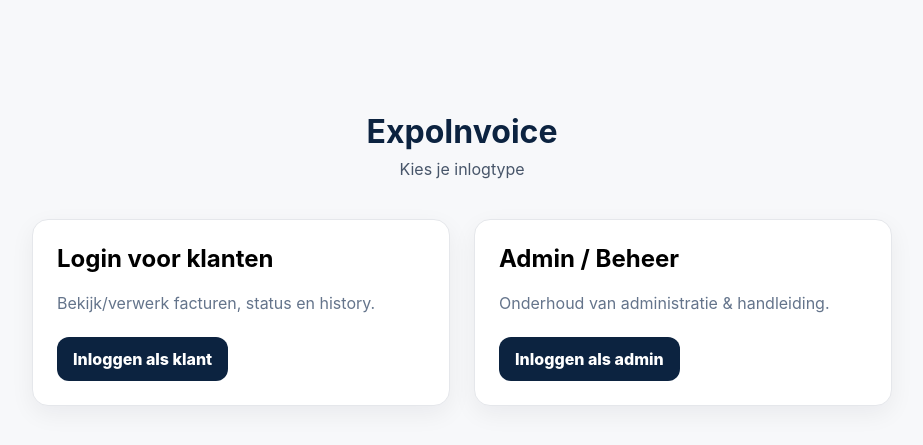
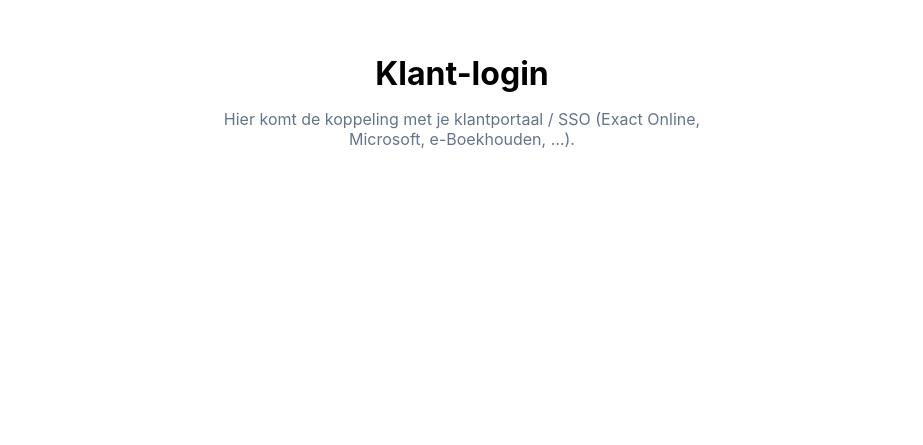
Before and after one commit to TulaGroup/expoinvoice, a Next.js app: page /login in a window 1280 px wide. Shown: the part 141-586 px from the top of the page, without its empty margins (178-1101 px from the left). Built offline with nearby package versions, Linux system fonts and the light colour scheme.

Commit message:
Rename LoginChooser to CustomerLoginPlaceholder

```diff
--- a/app/login/page.tsx
+++ b/app/login/page.tsx
@@ -1,30 +1,11 @@
-'use client';
-import Link from 'next/link';
-
-export default function LoginChooser() {
+export default function CustomerLoginPlaceholder() {
   return (
-    <main style={{minHeight:'100vh',display:'grid',placeItems:'center',background:'#f7f8fa',fontFamily:'Inter, system-ui'}}>
-      <div style={{width:'100%',maxWidth:860,display:'grid',gap:24}}>
-        <header style={{textAlign:'center'}}>
-          <h1 style={{margin:0,color:'#0c2340'}}>ExpoInvoice</h1>
-          <p style={{marginTop:8,color:'#475569'}}>Kies je inlogtype</p>
-        </header>
-
-        <div style={{display:'grid',gridTemplateColumns:'repeat(auto-fit,minmax(260px,1fr))',gap:24}}>
-          {/* Customer login card */}
-          <div style={{background:'#fff',border:'1px solid #e5e7eb',borderRadius:16,padding:24,boxShadow:'0 8px 24px rgba(16,24,40,.06)'}}>
-            <h2 style={{marginTop:0}}>Login voor klanten</h2>
-            <p style={{color:'#64748b'}}>Bekijk/verwerk facturen, status en history.</p>
-            <Link href="/login/customer" style={{display:'inline-block',marginTop:8,padding:'12px 16px',borderRadius:12,background:'#0c2340',color:'#fff',fontWeight:800,textDecoration:'none'}}>Inloggen als klant</Link>
-          </div>
-
-          {/* Admin login card */}
-          <div style={{background:'#fff',border:'1px solid #e5e7eb',borderRadius:16,padding:24,boxShadow:'0 8px 24px rgba(16,24,40,.06)'}}>
-            <h2 style={{marginTop:0}}>Admin / Beheer</h2>
-            <p style={{color:'#64748b'}}>Onderhoud van administratie & handleiding.</p>
-            <Link href="/login/admin" style={{display:'inline-block',marginTop:8,padding:'12px 16px',borderRadius:12,background:'#0c2340',color:'#fff',fontWeight:800,textDecoration:'none'}}>Inloggen als admin</Link>
-          </div>
-        </div>
+    <main style={{minHeight:'60vh',display:'grid',placeItems:'center',fontFamily:'Inter, system-ui'}}>
+      <div style={{textAlign:'center'}}>
+        <h1 style={{marginBottom:8}}>Klant-login</h1>
+        <p style={{color:'#64748b',maxWidth:520}}>
+          Hier komt de koppeling met je klantportaal / SSO (Exact Online, Microsoft, e-Boekhouden, …).
+        </p>
       </div>
     </main>
   );
```
